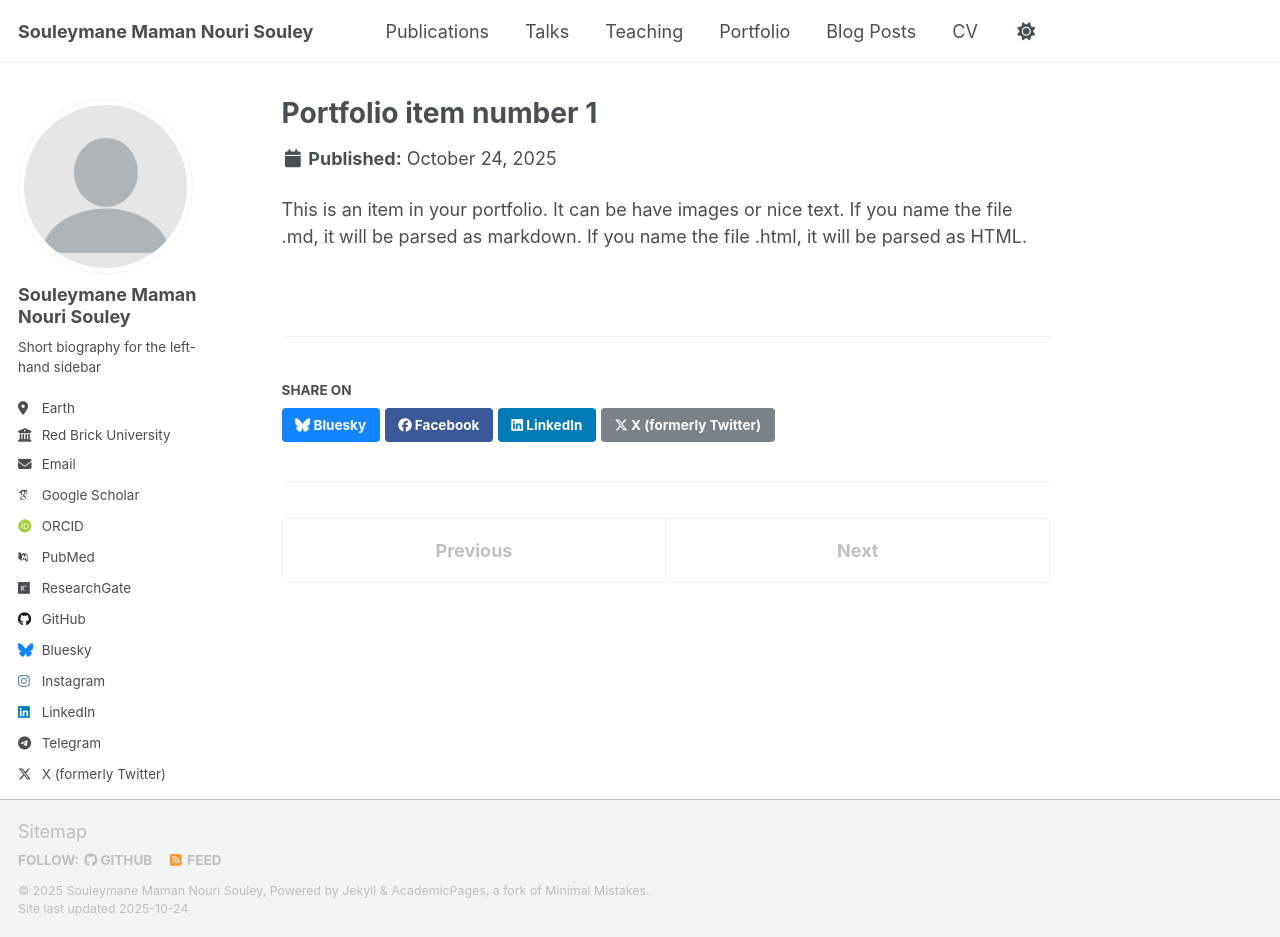
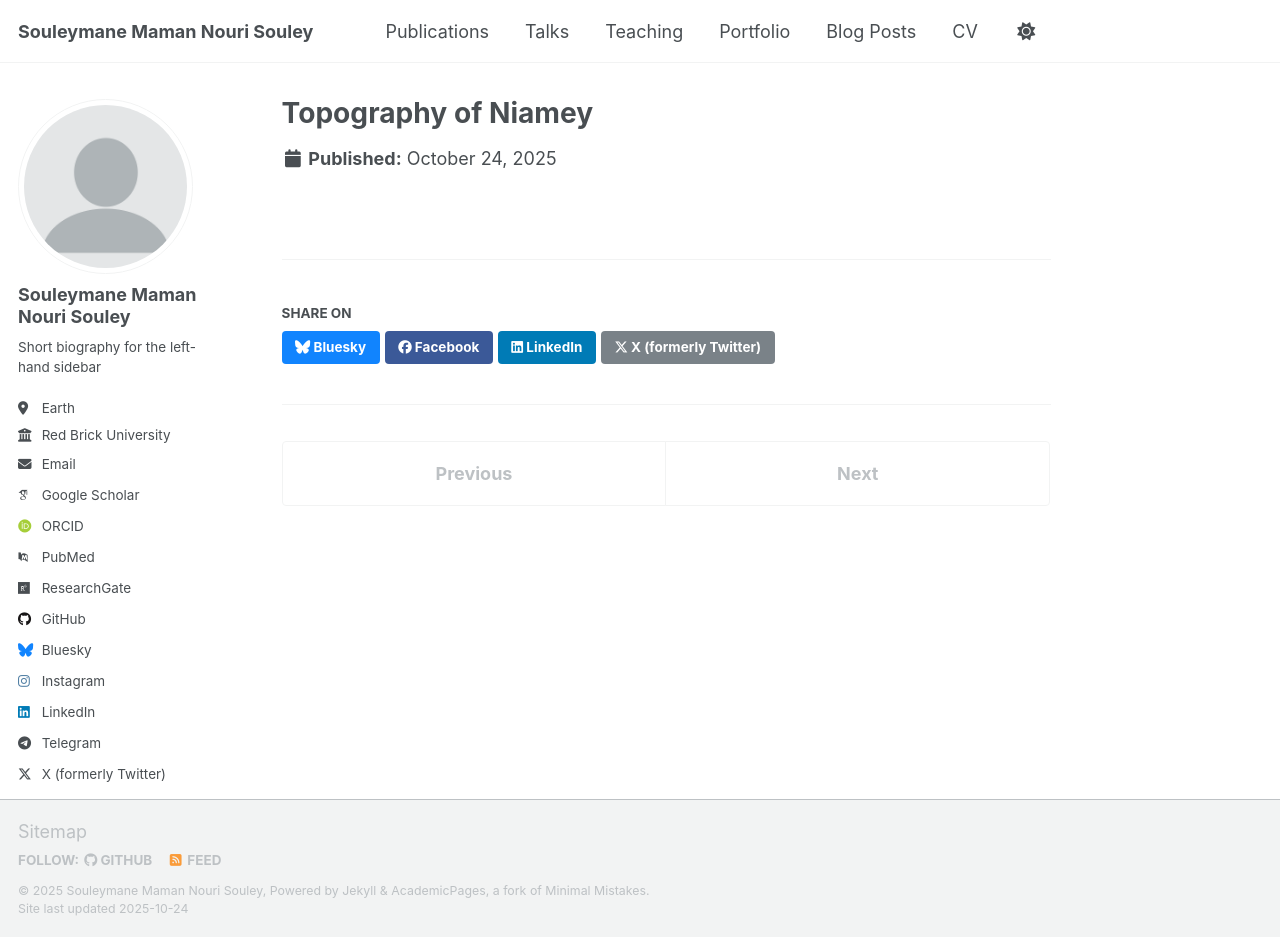
Before and after one commit to halieute/halieute.github.io, a Jekyll site: the page built from _portfolio/portfolio-1.md, in a window 1280 px wide and 937 px high. Built offline with Jekyll 4.4.1, drawn with Linux system fonts in a browser that asks for light colours; some web fonts are replaced; a script that is not in the unit is left out.

Commit message:
Update portfolio item title and excerpt

```diff
--- a/_portfolio/portfolio-1.md
+++ b/_portfolio/portfolio-1.md
@@ -1,7 +1,5 @@
 ---
-title: "Portfolio item number 1"
-excerpt: "Short description of portfolio item number 1<br/><img src='/images/500x300.png'>"
+title: "Topography of Niamey"
+excerpt: "Short description of portfolio item number 1<br/>/images/Topograhy_Niamey.png"
 collection: portfolio
 ---
-
-This is an item in your portfolio. It can be have images or nice text. If you name the file .md, it will be parsed as markdown. If you name the file .html, it will be parsed as HTML.
```
